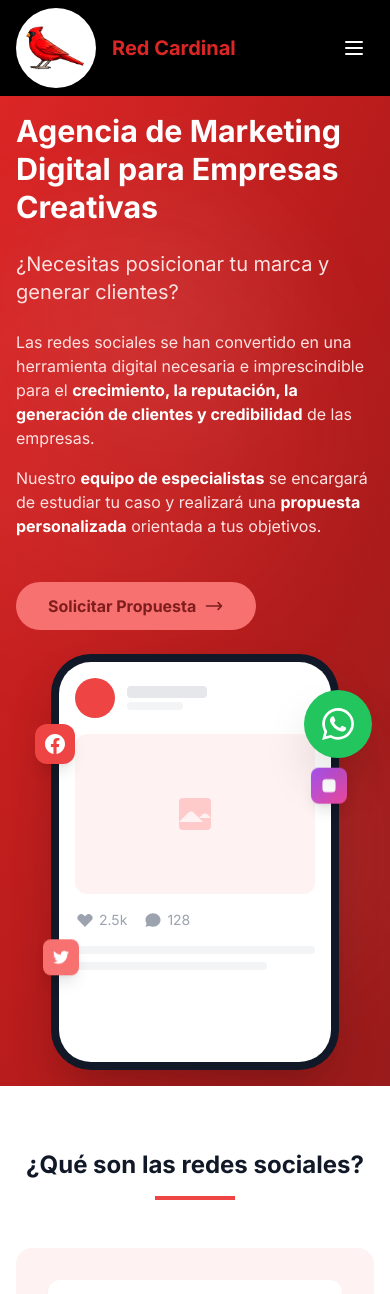
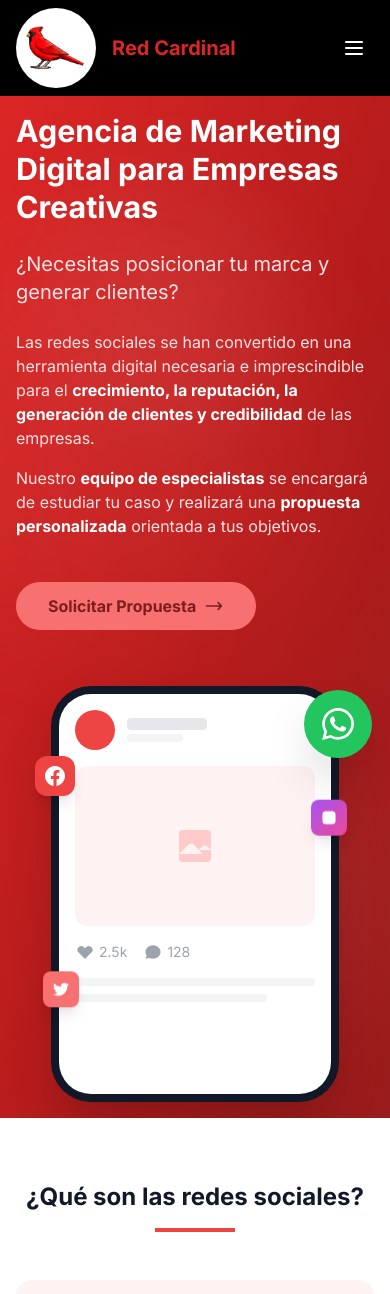
Before and after one commit to chaplatorre03-cpu/redcardinal, a Next.js app: page / in a window 390 px wide. Shown: the top 1294 px of the page. Built offline with nearby package versions, Linux system fonts and the light colour scheme.

Commit message:
Settings spaces in sections

```diff
--- a/components/ClientsSection.tsx
+++ b/components/ClientsSection.tsx
@@ -17,7 +17,7 @@ export default function ClientsSection() {
     const scrollClients = [...clients, ...clients];
 
     return (
-        <section id="clientes" className="py-20 pb-32 bg-white border-y border-gray-100 overflow-hidden relative">
+        <section id="clientes" className="pt-10 md:pt-20 pb-16 md:pb-32 bg-white border-y border-gray-100 overflow-hidden relative">
             {/* Background decoration */}
             <div className="absolute top-0 left-0 w-full h-1 bg-gradient-to-r from-transparent via-red-500/10 to-transparent"></div>
 
--- a/components/HeroSection.tsx
+++ b/components/HeroSection.tsx
@@ -70,7 +70,7 @@ export default function HeroSection() {
                     </div>
 
                     {/* Right - Phone Mockup */}
-                    <AnimatedSection animation="fade-left" delay={200} className="flex justify-center lg:justify-end -mt-12 lg:mt-0">
+                    <AnimatedSection animation="fade-left" delay={200} className="flex justify-center lg:justify-end -mt-4 lg:mt-0">
                         <div className="relative w-72 md:w-80">
                             {/* Phone Frame */}
                             <div className="bg-gray-900 rounded-[2.5rem] p-2 shadow-2xl hover-lift">
```
